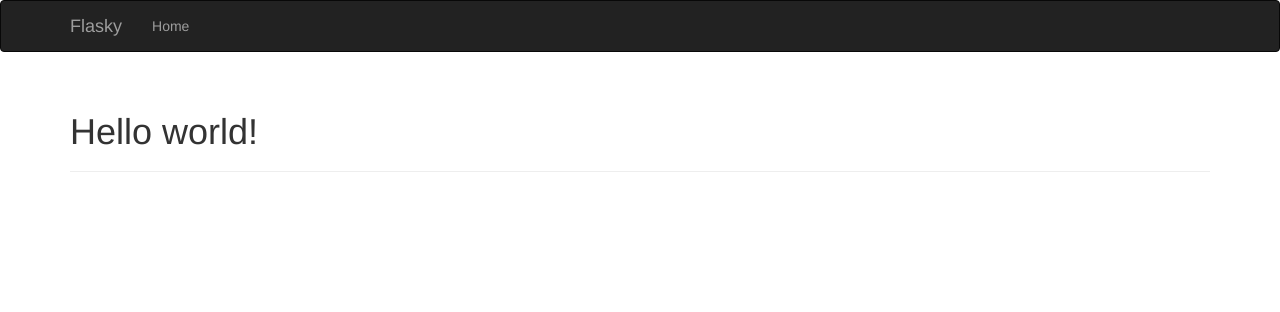
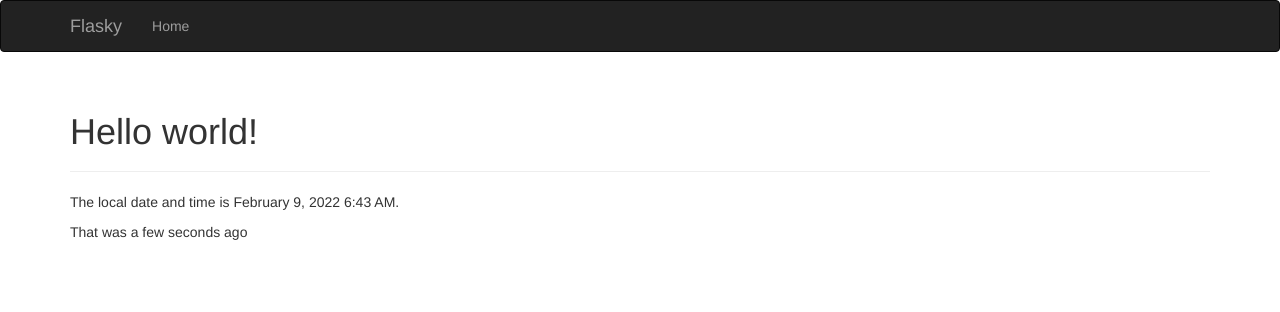
Before and after one commit to alomia/personal-projects-and-tutorials, a Flask app: page / in a window 1280 px wide. Shown: the top 312 px of the page. Run offline with Flask 2, Linux system fonts and the light colour scheme; some libraries are stand-ins or nearby versions.

Commit message:
Localization of dates and times with Flask-Moment

```diff
--- a/flask-web-development/hello.py
+++ b/flask-web-development/hello.py
@@ -1,9 +1,12 @@
+from datetime import datetime
 from flask import Flask, render_template
 from flask_bootstrap import Bootstrap
+from flask_moment import Moment
 
 app = Flask(__name__)
 
 bootstrap = Bootstrap(app)
+moment = Moment(app)
 
 
 @app.errorhandler(404)
@@ -18,7 +21,8 @@ def internal_server_error(e):
 
 @app.route('/')
 def index():
-	return render_template('index.html')
+	return render_template('index.html',
+							current_time=datetime.utcnow())
 
 
 @app.route('/user/<name>')
--- a/flask-web-development/templates/base.html
+++ b/flask-web-development/templates/base.html
@@ -34,3 +34,8 @@
         {% block page_content %}{% endblock %}
     </div>
 {% endblock %}
+
+{% block scripts %}
+{{ super() }}
+{{ moment.include_moment() }}
+{% endblock %}
--- a/flask-web-development/templates/index.html
+++ b/flask-web-development/templates/index.html
@@ -6,4 +6,6 @@
     <div class="page-header">
     	<h1>Hello world!</h1>
     </div>
+    <p>The local date and time is {{ moment(current_time).format('LLL') }}.</p>
+    <p>That was {{ moment(current_time).fromNow(refresh=True) }}</p>
 {% endblock %}
```
